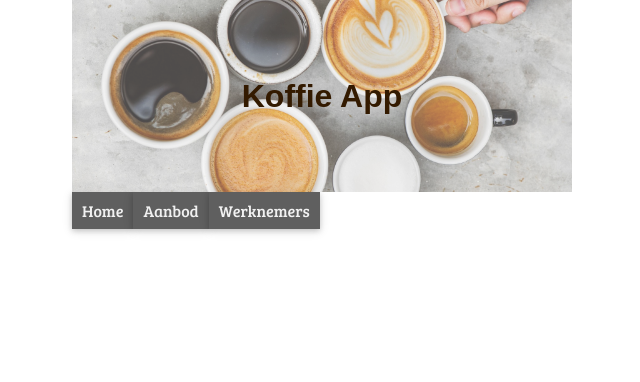
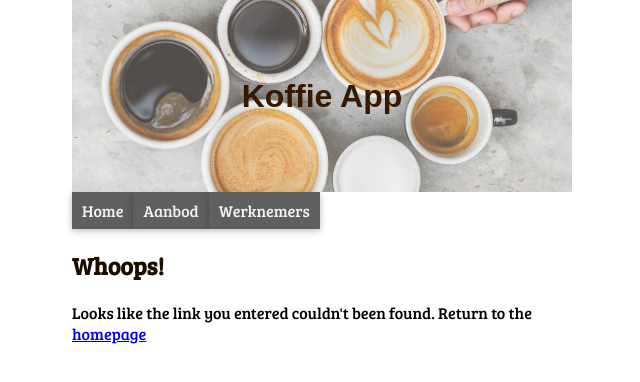
Before and after one commit to Levtrix/KoffieAppFrontEnd, an Angular app: page /404 in a window 1280 px wide. Before the commit this address led to /. Shown: the top 382 px of the page, without its empty margins (318-958 px from the left). Built offline with nearby package versions, Linux system fonts and the light colour scheme; a web font is replaced by a local one.

Commit message:
Added 404 page

```diff
--- a/src/app/app-routing.module.ts
+++ b/src/app/app-routing.module.ts
@@ -6,6 +6,7 @@ import { NgModule } from '@angular/core';
 import { RouterModule, Routes } from '@angular/router';
 import { EmployeesComponent } from './employees/employees.component';
 import { EmployeeDetailComponent } from './employee-detail/employee-detail.component';
+import { NotfoundcomponentComponent } from './notfoundcomponent/notfoundcomponent.component';
 
 const routes: Routes = [
   { path: '', redirectTo: '/dashboard', pathMatch: 'full'},
@@ -14,7 +15,9 @@ const routes: Routes = [
   { path: 'drinks', component: DrinksComponent },
   { path: 'employees', component: EmployeesComponent },
   { path: 'employee-detail/:id', component: EmployeeDetailComponent },
-  { path: 'order-detail/:id', component: OrderDetailComponent }
+  { path: 'order-detail/:id', component: OrderDetailComponent },
+  { path: '404', component: NotfoundcomponentComponent},
+  { path: '**', redirectTo: '/404'}
 ];
 
 @NgModule({
--- a/src/app/app.module.ts
+++ b/src/app/app.module.ts
@@ -13,6 +13,7 @@ import { InMemoryDataService } from './in-memory-data.service';
 import { EmployeesComponent } from './employees/employees.component';
 import { EmployeeDetailComponent } from './employee-detail/employee-detail.component';
 import { OrderDetailComponent } from './order-detail/order-detail.component';
+import { NotfoundcomponentComponent } from './notfoundcomponent/notfoundcomponent.component';
 
 @NgModule({
   declarations: [
@@ -24,6 +25,7 @@ import { OrderDetailComponent } from './order-detail/order-detail.component';
     EmployeesComponent,
     EmployeeDetailComponent,
     OrderDetailComponent,
+    NotfoundcomponentComponent,
   ],
   imports: [
     BrowserModule,
--- /dev/null
+++ b/src/app/notfoundcomponent/notfoundcomponent.component.css
@@ -0,0 +1,5 @@
+/* DashboardComponent's private CSS styles*/
+
+p {
+  color: black;
+}
--- /dev/null
+++ b/src/app/notfoundcomponent/notfoundcomponent.component.html
@@ -0,0 +1,2 @@
+<h2>Whoops!</h2>
+<p>Looks like the link you entered couldn't been found. Return to the <a routerLink='/dashboard'>homepage</a></p>
--- /dev/null
+++ b/src/app/notfoundcomponent/notfoundcomponent.component.ts
@@ -0,0 +1,15 @@
+import { Component, OnInit } from '@angular/core';
+
+@Component({
+  selector: 'app-notfoundcomponent',
+  templateUrl: './notfoundcomponent.component.html',
+  styleUrls: ['./notfoundcomponent.component.css']
+})
+export class NotfoundcomponentComponent implements OnInit {
+
+  constructor() { }
+
+  ngOnInit() {
+  }
+
+}
```
Also changed, not shown: 1 other file (tests, documents, lock files or other folders).
